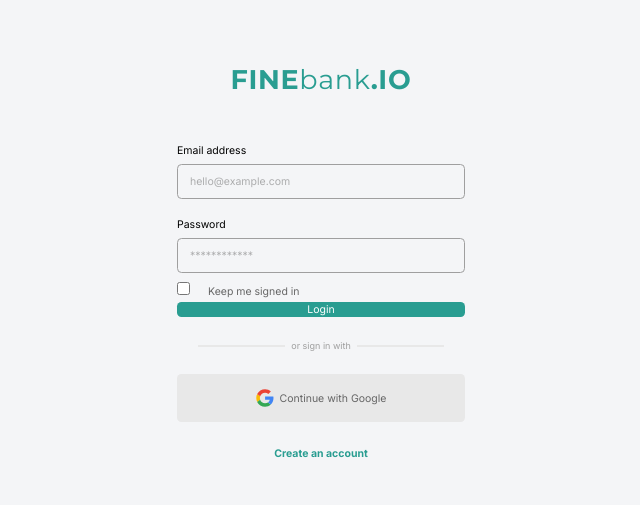
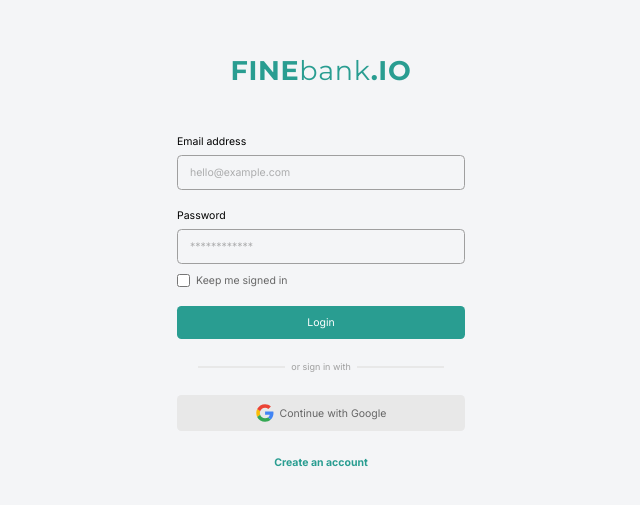
Before and after one commit to Ariefnaufal67/admin-ui, a React (Vite) app in the folder admin-ui/: page / in a window 1280 px wide. Shown: the part 137-642 px from the top of the page, without its empty margins (319-959 px from the left). Built offline with nearby package versions, Linux system fonts and the light colour scheme.

Commit message:
membuat page sign in

```diff
--- a/admin-ui/src/App.jsx
+++ b/admin-ui/src/App.jsx
@@ -40,19 +40,19 @@
                 id="password"
               />
             </div>
-            <div className="mt-3">
+            <div className="mt-3 flex items-center gap-2">
               <input
                 type="checkbox"
                 className="text-sm accent-primary"
                 name="status"
                 id="status"
               />
-              <label htmlFor="status" className="text-sm text-gray-01 ml-6">
+              <label htmlFor="status" className="text-sm text-gray-01">
                 Keep me signed in
               </label>
             </div>
             <button
-              className="rounded-md text-sm bg-primary w-full text-white"
+              className=" rounded-md text-sm bg-primary w-full text-white py-3 mt-6"
               type="submit"
             >
               Login
@@ -69,7 +69,7 @@
         {/* sign in with google start */}
         <div className="mb-8">
           <button
-            className="h-16 flex items-center justify-center rounded-md text-sm w-full bg-gray-05 text-gray-01"
+            className="h-12 flex items-center justify-center rounded-md text-sm w-full bg-gray-05 text-gray-01"
             type="button"
           >
             <svg
```
